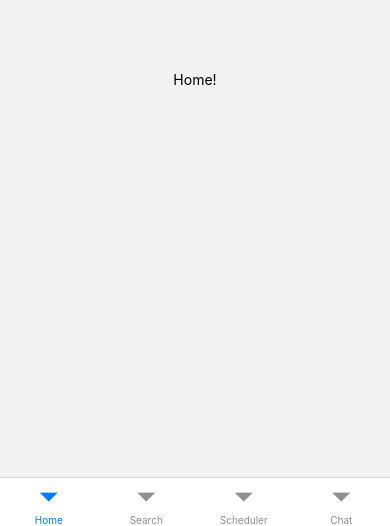
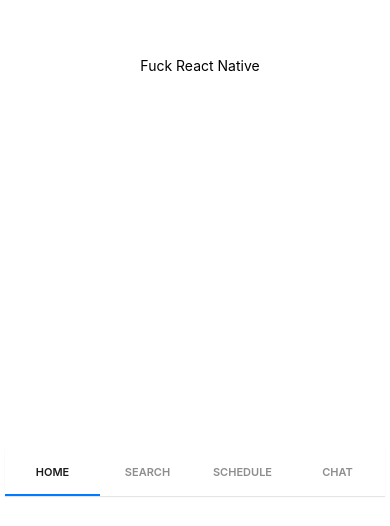
Before and after one commit to goOHDARS/goDARS, a React Native app: screen / in a window 390 px wide. Shown: the part 318-844 px from the top of the page. Built offline with nearby package versions, Linux system fonts and the light colour scheme.

Commit message:
add modal and pressable, fix up navbar

```diff
--- a/App.tsx
+++ b/App.tsx
@@ -1,7 +1,7 @@
 import React from 'react';
 import { StyleSheet, Text, View } from 'react-native';
 import { NavigationContainer } from '@react-navigation/native';
-import { createBottomTabNavigator } from '@react-navigation/bottom-tabs';
+import { createMaterialTopTabNavigator } from '@react-navigation/material-top-tabs';
 import Main from './src/authenticated/Main';
 import Search from './src/authenticated/Search';
 import Schedule from './src/authenticated/Schedule';
@@ -10,7 +10,7 @@
 // import MyTabBar from './src/authenticated/TabBar';
 
 
-const Tab = createBottomTabNavigator();
+const Tab = createMaterialTopTabNavigator();
 
 export default function App() {
   	return (
@@ -34,10 +34,10 @@
 			})} */
 
 			}
-			<Tab.Navigator screenOptions={{ headerShown: false }}>
+			<Tab.Navigator tabBarPosition='bottom' initialRouteName='Home' style={styles.userData} screenOptions={{ tabBarLabelStyle: {fontSize: 11, fontWeight: '600'}}}>
 				<Tab.Screen name='Home' component={Main} />
 				<Tab.Screen name='Search' component={Search} />
-				<Tab.Screen name='Scheduler' component={Schedule} />
+				<Tab.Screen name='Schedule' component={Schedule} />
 				<Tab.Screen name='Chat' component={Chat} />
 			</Tab.Navigator>
 		</NavigationContainer>
@@ -47,7 +47,7 @@
 const styles = StyleSheet.create({
   	userData: {
     	flex: 1,
-    	alignItems: 'center',
-		justifyContent: 'center',
+		paddingBottom: 30,
+		paddingHorizontal: 5,
   	}
 });
--- a/package.json
+++ b/package.json
@@ -10,14 +10,16 @@
   },
   "dependencies": {
     "@react-navigation/bottom-tabs": "^6.5.20",
+    "@react-navigation/material-top-tabs": "^6.6.13",
     "expo": "~50.0.14",
     "expo-status-bar": "~1.11.1",
     "firebase": "^10.10.0",
     "react": "18.2.0",
     "react-native": "0.73.6",
-    "typescript": "^5.3.0",
+    "react-native-safe-area-context": "4.8.2",
     "react-native-screens": "~3.29.0",
-    "react-native-safe-area-context": "4.8.2"
+    "react-native-tab-view": "^3.5.2",
+    "typescript": "^5.3.0"
   },
   "devDependencies": {
     "@babel/core": "^7.20.0",
--- a/src/authenticated/Chat/index.tsx
+++ b/src/authenticated/Chat/index.tsx
@@ -10,7 +10,7 @@
 
 export default function Chat(){
     return (
-        <View style={{ flex: 1, justifyContent: 'center', alignItems: 'center' }}>
+        <View style={{ flex: 1, justifyContent: 'center', alignItems: 'center', backgroundColor: 'white' }}>
             <Text>Home!</Text>
         </View>
         );
--- a/src/authenticated/Main/index.tsx
+++ b/src/authenticated/Main/index.tsx
@@ -5,13 +5,26 @@
  * @date     April 06, 2024
 */
 
-import React from "react";
-import { View, StyleSheet, Text, ScrollView, Modal } from "react-native";
+import React, { useState } from "react";
+import { View, StyleSheet, Text, ScrollView, Modal, Pressable } from "react-native";
 
 export default function Main(){
+    const [modalVisible, setModalVisible] = useState(false);
+
     return (
-        <View style={{ flex: 1, justifyContent: 'center', alignItems: 'center' }}>
-            <Text>Home!</Text>
+        <View style={{ flex: 1, justifyContent: 'center', alignItems: 'center', backgroundColor: 'white' }}>
+            <Modal animationType="slide" transparent={false} visible={modalVisible} onRequestClose={() => setModalVisible(!modalVisible)}>
+                <View>
+                    <Text>
+                        Hello World
+                    </Text>
+                </View>
+            </Modal>
+            <Pressable onPress={() => setModalVisible(true)}>
+                <Text>
+                    Fuck React Native
+                </Text>
+            </Pressable>
         </View>
         );
 }
--- a/src/authenticated/Schedule/index.tsx
+++ b/src/authenticated/Schedule/index.tsx
@@ -10,7 +10,7 @@
 
 export default function Schedule(){
     return (
-        <View style={{ flex: 1, justifyContent: 'center', alignItems: 'center' }}>
+        <View style={{ flex: 1, justifyContent: 'center', alignItems: 'center', backgroundColor: 'white' }}>
             <Text>Home!</Text>
         </View>);
 }
--- a/src/authenticated/Search/index.tsx
+++ b/src/authenticated/Search/index.tsx
@@ -10,7 +10,7 @@
 
 export default function Search(){
     return (
-        <View style={{ flex: 1, justifyContent: 'center', alignItems: 'center' }}>
+        <View style={{ flex: 1, justifyContent: 'center', alignItems: 'center', backgroundColor: 'white' }}>
             <Text>Home!</Text>
         </View>);
 }
```
Also changed, not shown: 1 other file (tests, documents, lock files or other folders).
